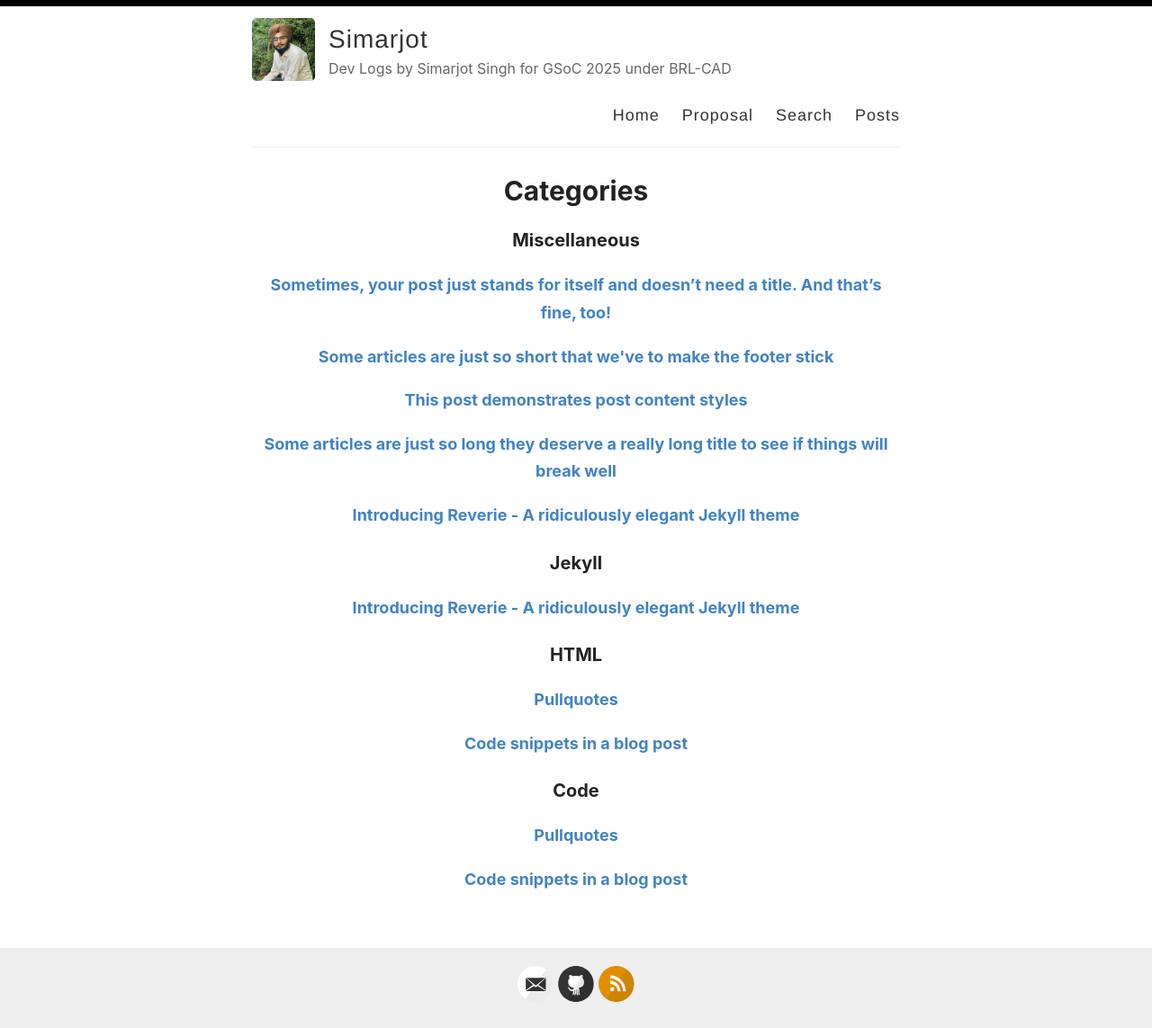
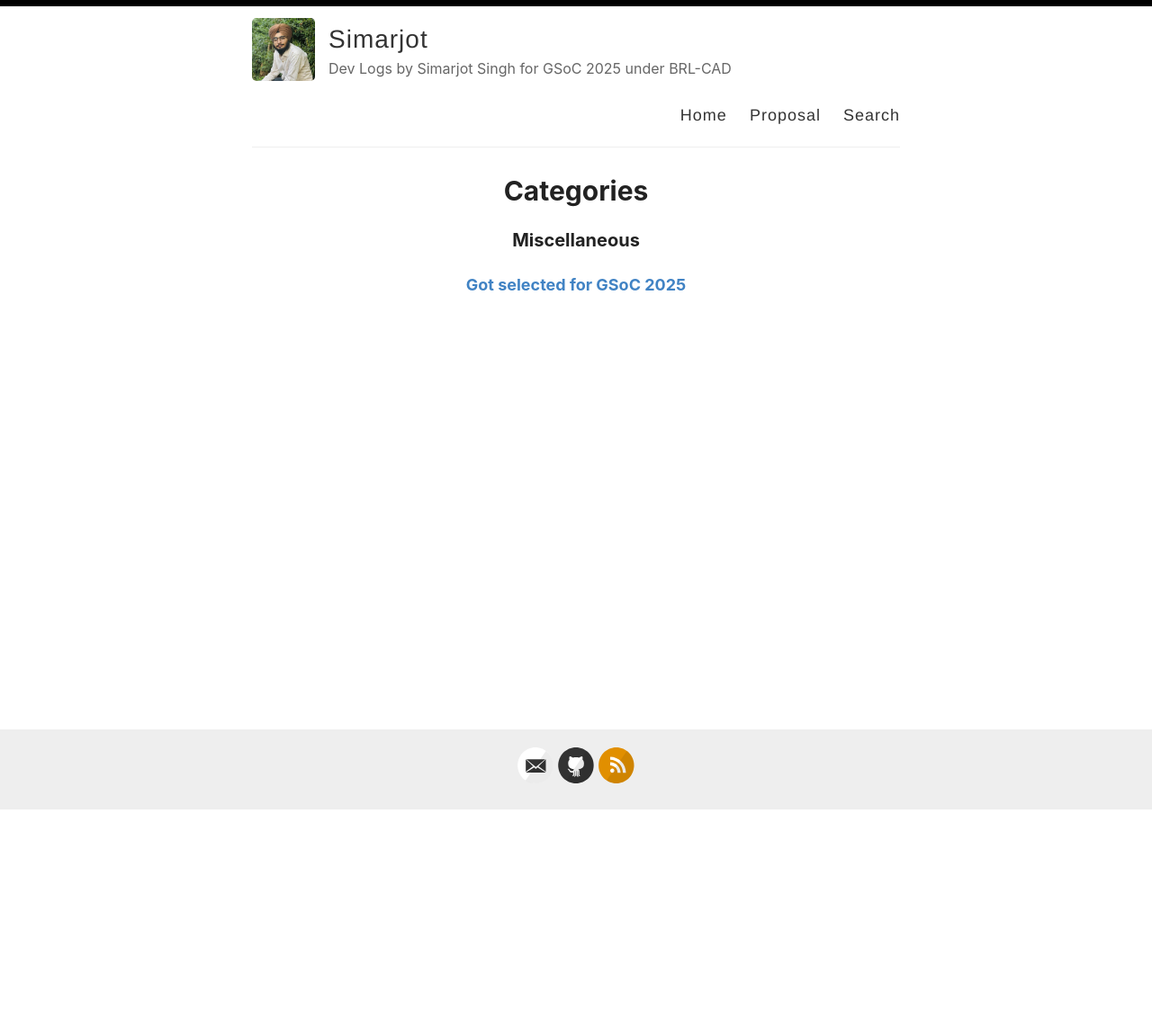
Before and after one commit to simarjot0032/GSoC2025-Blogs, a Jekyll site: the page built from _pages/categories.md, in a window 1280 px wide. Shown: the whole page at 90% size. Built offline with Jekyll 4.4.1, drawn with Linux system fonts in a browser that asks for light colours; after the commit the page ends 901 px from its top, so only the background shows below that; part of the change alters nothing that is shown.

Commit message:
post changes

````diff
--- a/_layouts/default.html
+++ b/_layouts/default.html
@@ -54,7 +54,7 @@
               <a href="{{ site.baseurl }}/proposal">Proposal</a>
               <a href="{{ site.baseurl }}/search">Search</a>
 
-              <a href="{{ site.baseurl }}/Posts">Posts</a>
+              <!-- <a href="{{ site.baseurl }}/Posts">Posts</a> -->
             </nav>
           </header>
         </div>
--- a/_posts/2019-02-13-introducing-reverie-jekyll-theme.md
+++ /dev/null
@@ -1,85 +0,0 @@
----
-layout: post
-title: Introducing Reverie - A ridiculously elegant Jekyll theme
-categories: [Miscellaneous, Jekyll]
----
-
-[Reverie](https://github.com/amitmerchant1990/reverie) is a [Jekyll](https://jekyllrb.com/)-powered theme which is simple and opinionated. It's actually a fork of [jekyll-now](https://github.com/barryclark/jekyll-now) with some additional features and personal touches which I've implemented to suit my needs for my blog.
-
-This is a plug-and-play Jekyll theme which you can use on GitHub Pages without even setting up a local environment.
-
-![](/images/reverie-demo.png)
-
-## Features overview
-
-- Command-line free fork-first workflow, using GitHub.com to create, customize and post to your blog
-- Fully responsive and mobile optimized base theme
-- Sass/Coffeescript support using Jekyll 2.0
-- Free hosting on your GitHub Pages user site
-- All the SEO goodies comes in-built
-- Markdown blogging
-- Syntax highlighting using Pygments
-    - [Dracula syntax theme](https://draculatheme.com/) included
-- Disqus commenting
-- Google Analytics integration
-- Fuzzy search across blog posts
-- Pagination of posts works out-of-the-box.
-- Categorize posts out-of-the box
-- RSS Feed
-- In-built sitemap
-
-<div style="text-align: center;">
- <script async type="text/javascript" src="//cdn.carbonads.com/carbon.js?serve=CE7D6KJY&placement=wwwamitmerchantcom" id="_carbonads_js"></script>
-</div>
-
-## Using Reverie on GitHub Pages
-
-### Step 1) Fork Reverie to your User Repository
-
-Fork [this repository](https://github.com/amitmerchant1990/reverie), then rename the repository to `yourgithubusername.github.io`.
-
-Alternatively, you can use [Use this template](https://github.com/amitmerchant1990/reverie/generate) button if you want to create a repository with a clean commit history which will use Reverie as a template.
-
-Your Jekyll blog will often be viewable immediately at <https://yourgithubusername.github.io> (if it's not, you can often force it to build by completing step 2)
-
-### Step 2) Customize and view your site
-
-Enter your site name, description, avatar and many other options by editing the `_config.yml` file. You can easily turn on Google Analytics tracking, Disqus commenting and social icons here.
-
-Making a change to `_config.yml` (or any file in your repository) will force GitHub Pages to rebuild your site with jekyll. Your rebuilt site will be viewable a few seconds later at <https://yourgithubusername.github.io> - if not, give it ten minutes as GitHub suggests and it'll appear soon.
-
-### Step 3) Publish your first blog post
-
-Create a new file called `/_posts/2019-2-13-Hello-World.md` to publish your first blog post. That's all you need to do to publish your first blog post! This [Markdown Cheatsheet](https://github.com/adam-p/markdown-here/wiki/Markdown-Cheatsheet) might come in handy while writing the posts.
-
-> You can add additional posts in the browser on GitHub.com too! Just hit the <kbd>Create new file</kbd> button in `/_posts/` to create new content. Just make sure to include the [front-matter](http://jekyllrb.com/docs/frontmatter/) block at the top of each new blog post and make sure the post's filename is in this format: year-month-day-title.md
-
-## Using Categories in Reverie
-
-You can categorize your content based on `categories` in Reverie. For this, you just need to add `categories` in front matter like below:
-
-For adding single category:
-
-```md
-categories: JavaScript
-```
-
-For adding multiple categories:
-
-```md
-categories: [PHP, Laravel]
-```
-
-The contegorized content can be shown over this URL: <https://yourgithubusername.github.io/categories/>
-
-## RSS
-
-The generated [RSS feed](https://en.wikipedia.org/wiki/RSS) of your blog can be found at <https://yourgithubusername.github.io/feed>. You can see the example RSS feed over [here](https://www.amitmerchant.com/reverie/feed).
-
-## Sitemap
-
-The generated sitemap of your blog can be found at <https://yourgithubusername.github.io/sitemap>. You can see the example sitemap feed over [here](https://www.amitmerchant.com/reverie/sitemap).
-
-## License
-
-MIT
--- a/_posts/2019-08-08-no-title-posts.md
+++ /dev/null
@@ -1,6 +0,0 @@
----
-layout: post
-title: ""
-categories: Miscellaneous
----
-Sometimes, your post just stands for itself and doesn't need a title. And that's fine, too!
--- a/_posts/2019-12-11-pullquotes.md
+++ /dev/null
@@ -1,14 +0,0 @@
----
-layout: post
-title:  Pullquotes
-categories: [HTML,Code]
-excerpt: In graphic design, a pull quote (also known as a lift-out pull quote) is a key phrase, quotation, or excerpt that has been pulled from an article and used as a page layout graphic element, serving to entice readers into the article or to highlight a key topic.
----
-
-In graphic design, a pull quote (also known as a lift-out pull quote) is a key phrase, quotation, or excerpt that has been pulled from an article and used as a page layout graphic element, serving to entice readers into the article or to highlight a key topic. {% include pullquote.html quote="It is typically placed in a larger or distinctive typeface and on the same page." %} Pull quotes are often used in magazine and newspaper articles, annual reports, and brochures, as well as on the web. They can add visual interest to text-heavy pages with few images or illustrations.
-
-Placement of a pull quote on a page may be defined in a publication's or website's style guide. Such a typographic device may or may not be aligned with a column on the page. Some designers, for example, choose not to align the quote. In that case, the quotation cuts into two or more columns, as in the example shown. Because the pull quote invites the reader to read about the highlighted material, the pull quote should appear before the text it cites and, generally, fairly close to it.
-
-Pull quotes need not be a verbatim copy of the text being quoted; depending on a publication's house style, pull quotes may be abbreviated for space or paraphrased for clarity, with or without indication.
-
-A disadvantage of pull quotes as a design element is that they can disrupt the reading process of readers invested in reading the text sequentially by drawing attention to ghost fragments out of context. At the other extreme, when pull quotes are used to break up what would otherwise be a formless wall of text, pull quote can serve as visual landmarks to help the reader maintain a sense of sequence and place.
--- a/_posts/2019-7-27-super-long-article.md
+++ /dev/null
@@ -1,11 +0,0 @@
----
-layout: post
-title: Some articles are just so long they deserve a really long title to see if things will break well
-categories: Miscellaneous
----
-
-Lorem ipsum dolor sit amet, consectetur adipiscing elit. Fusce bibendum neque eget nunc mattis eu sollicitudin enim tincidunt. Vestibulum lacus tortor, ultricies id dignissim ac, bibendum in velit. Proin convallis mi ac felis pharetra aliquam. Curabitur dignissim accumsan rutrum. In arcu magna, aliquet vel pretium et, molestie et arcu. Mauris lobortis nulla et felis ullamcorper bibendum. Phasellus et hendrerit mauris. Proin eget nibh a massa vestibulum pretium. Suspendisse eu nisl a ante aliquet bibendum quis a nunc. Praesent varius interdum vehicula. Aenean risus libero, placerat at vestibulum eget, ultricies eu enim. Praesent nulla tortor, malesuada adipiscing adipiscing sollicitudin, adipiscing eget est.
-
-Lorem ipsum dolor sit amet, consectetur adipiscing elit. Fusce bibendum neque eget nunc mattis eu sollicitudin enim tincidunt. Vestibulum lacus tortor, ultricies id dignissim ac, bibendum in velit. Proin convallis mi ac felis pharetra aliquam. Curabitur dignissim accumsan rutrum. In arcu magna, aliquet vel pretium et, molestie et arcu. Mauris lobortis nulla et felis ullamcorper bibendum. Phasellus et hendrerit mauris. Proin eget nibh a massa vestibulum pretium. Suspendisse eu nisl a ante aliquet bibendum quis a nunc. Praesent varius interdum vehicula. Aenean risus libero, placerat at vestibulum eget, ultricies eu enim. Praesent nulla tortor, malesuada adipiscing adipiscing sollicitudin, adipiscing eget est.
-
-Lorem ipsum dolor sit amet, consectetur adipiscing elit. Fusce bibendum neque eget nunc mattis eu sollicitudin enim tincidunt. Vestibulum lacus tortor, ultricies id dignissim ac, bibendum in velit. Proin convallis mi ac felis pharetra aliquam. Curabitur dignissim accumsan rutrum. In arcu magna, aliquet vel pretium et, molestie et arcu. Mauris lobortis nulla et felis ullamcorper bibendum. Phasellus et hendrerit mauris. Proin eget nibh a massa vestibulum pretium. Suspendisse eu nisl a ante aliquet bibendum quis a nunc. Praesent varius interdum vehicula. Aenean risus libero, placerat at vestibulum eget, ultricies eu enim. Praesent nulla tortor, malesuada adipiscing adipiscing sollicitudin, adipiscing eget est.
--- a/_posts/2019-7-27-this-post-demonstrates-post-content-styles.md
+++ /dev/null
@@ -1,95 +0,0 @@
----
-layout: post
-title: This post demonstrates post content styles
-categories: Miscellaneous
----
-
-Lorem ipsum dolor sit amet, consectetur adipiscing elit. Fusce bibendum neque eget nunc mattis eu sollicitudin enim tincidunt. Vestibulum lacus tortor, ultricies id dignissim ac, bibendum in velit. Praesent varius interdum vehicula. Aenean risus libero, placerat at vestibulum eget, ultricies eu enim. Praesent nulla tortor, malesuada adipiscing adipiscing sollicitudin, adipiscing eget est.
-
-## Some great heading (h2)
-
-Proin convallis mi ac felis pharetra aliquam. Curabitur dignissim accumsan rutrum. In arcu magna, aliquet vel pretium et, molestie et arcu.
-
-Mauris lobortis nulla et felis ullamcorper bibendum. Phasellus et hendrerit mauris. Proin eget nibh a massa vestibulum pretium. Suspendisse eu nisl a ante aliquet bibendum quis a nunc. Praesent varius interdum vehicula. Aenean risus libero, placerat at vestibulum eget, ultricies eu enim. Praesent nulla tortor, malesuada adipiscing adipiscing sollicitudin, adipiscing eget est.
-
-## Another great heading (h2)
-
-Lorem ipsum dolor sit amet, consectetur adipiscing elit. Fusce bibendum neque eget nunc mattis eu sollicitudin enim tincidunt. Vestibulum lacus tortor, ultricies id dignissim ac, bibendum in velit.
-
-### Some great subheading (h3)
-
-Proin convallis mi ac felis pharetra aliquam. Curabitur dignissim accumsan rutrum. In arcu magna, aliquet vel pretium et, molestie et arcu. Mauris lobortis nulla et felis ullamcorper bibendum.
-
-Phasellus et hendrerit mauris. Proin eget nibh a massa vestibulum pretium. Suspendisse eu nisl a ante aliquet bibendum quis a nunc.
-
-### Some great subheading (h3)
-
-Praesent varius interdum vehicula. Aenean risus libero, placerat at vestibulum eget, ultricies eu enim. Praesent nulla tortor, malesuada adipiscing adipiscing sollicitudin, adipiscing eget est.
-
-> This quote will change your life. It will reveal the secrets of the universe, and all the wonders of humanity. Don't misuse it.
-
-Lorem ipsum dolor sit amet, consectetur adipiscing elit. Fusce bibendum neque eget nunc mattis eu sollicitudin enim tincidunt.
-
-### Some great subheading (h3)
-
-Vestibulum lacus tortor, ultricies id dignissim ac, bibendum in velit. Proin convallis mi ac felis pharetra aliquam. Curabitur dignissim accumsan rutrum.
-
-```html
-<html>
-  <head>
-  </head>
-  <body>
-    <p>Hello, World!</p>
-  </body>
-</html>
-```
-
-
-In arcu magna, aliquet vel pretium et, molestie et arcu. Mauris lobortis nulla et felis ullamcorper bibendum. Phasellus et hendrerit mauris.
-
-#### You might want a sub-subheading (h4)
-
-In arcu magna, aliquet vel pretium et, molestie et arcu. Mauris lobortis nulla et felis ullamcorper bibendum. Phasellus et hendrerit mauris.
-
-In arcu magna, aliquet vel pretium et, molestie et arcu. Mauris lobortis nulla et felis ullamcorper bibendum. Phasellus et hendrerit mauris.
-
-#### But it's probably overkill (h4)
-
-In arcu magna, aliquet vel pretium et, molestie et arcu. Mauris lobortis nulla et felis ullamcorper bibendum. Phasellus et hendrerit mauris.
-
-### Oh hai, an unordered list!!
-
-In arcu magna, aliquet vel pretium et, molestie et arcu. Mauris lobortis nulla et felis ullamcorper bibendum. Phasellus et hendrerit mauris.
-
-- First item, yo
-- Second item, dawg
-- Third item, what what?!
-- Fourth item, fo sheezy my neezy
-
-### Oh hai, an ordered list!!
-
-In arcu magna, aliquet vel pretium et, molestie et arcu. Mauris lobortis nulla et felis ullamcorper bibendum. Phasellus et hendrerit mauris.
-
-1. First item, yo
-2. Second item, dawg
-3. Third item, what what?!
-4. Fourth item, fo sheezy my neezy
-
-
-
-## Headings are cool! (h2)
-
-Proin eget nibh a massa vestibulum pretium. Suspendisse eu nisl a ante aliquet bibendum quis a nunc. Praesent varius interdum vehicula. Aenean risus libero, placerat at vestibulum eget, ultricies eu enim. Praesent nulla tortor, malesuada adipiscing adipiscing sollicitudin, adipiscing eget est.
-
-Praesent nulla tortor, malesuada adipiscing adipiscing sollicitudin, adipiscing eget est.
-
-Proin eget nibh a massa vestibulum pretium. Suspendisse eu nisl a ante aliquet bibendum quis a nunc.
-
-### Tables
-
-|Title 1               | Title 2               | Title 3               | Title 4              |
-|--------------------- | --------------------- | --------------------- | ---------------------|
-|lorem                 | lorem ipsum           | lorem ipsum dolor     | lorem ipsum dolor sit|
-|lorem ipsum dolor sit | lorem ipsum dolor sit | lorem ipsum dolor sit | lorem ipsum dolor sit|
-|lorem ipsum dolor sit | lorem ipsum dolor sit | lorem ipsum dolor sit | lorem ipsum dolor sit|
-|lorem ipsum dolor sit | lorem ipsum dolor sit | lorem ipsum dolor sit | lorem ipsum dolor sit|
--- a/_posts/2019-7-28-super-short-article.md
+++ /dev/null
@@ -1,7 +0,0 @@
----
-layout: post
-title: Some articles are just so short that we've to make the footer stick
-categories: Miscellaneous
----
-
-Lorem ipsum dolor sit amet, consectetur adipisicing elit, sed do eiusmod tempor incididunt ut labore et dolore magna aliqua. Ut enim ad minim veniam, quis nostrud exercitation ullamco laboris nisi ut aliquip ex ea commodo consequat. Duis aute irure dolor in reprehenderit in voluptate velit esse cillum dolore eu fugiat nulla pariatur. Excepteur sint occaecat cupidatat non proident, sunt in culpa qui officia deserunt mollit anim id est laborum.
--- a/_posts/2019-8-12-code-snippets.md
+++ /dev/null
@@ -1,42 +0,0 @@
----
-layout: post
-title:  Code snippets in a blog post
-categories: [HTML,Code]
----
-
-This post demonstrate the use of code snippets in the theme. The code snippets are powered by [Pygments](http://pygments.org/) and the code theme that is been used in Reverie is called [Dracula](https://draculatheme.com/).
-
-This is a raw snippet:
-
-```
-hello world
-123
-This is a text snippet
-```
-
-This is a PHP snippet:
-
-```php
-<?php
-    echo 'Hello, World!';
-?>
-```
-
-This is a JavaScript snippet:
-
-```js
-const add = (a, b) => a + b
-const minus = (a, b) => a - b
-
-console.log(add(100,200))  // 300
-console.log(minus(100,200))  // -100
-```
-
-This is a Python snippet:
-
-```python
-def say_hello():
-    print("hello world!")
-
-say_hello()   // "hello world!"
-```
--- /dev/null
+++ b/_posts/2025-05-08-Selection.md
@@ -0,0 +1,9 @@
+---
+layout: post
+title: ""
+categories: Miscellaneous
+---
+
+## Got selected for GSoC 2025
+
+I am excited to announce that I have been selected for GSoC 2025.
````
Also changed, not shown: README.md.
